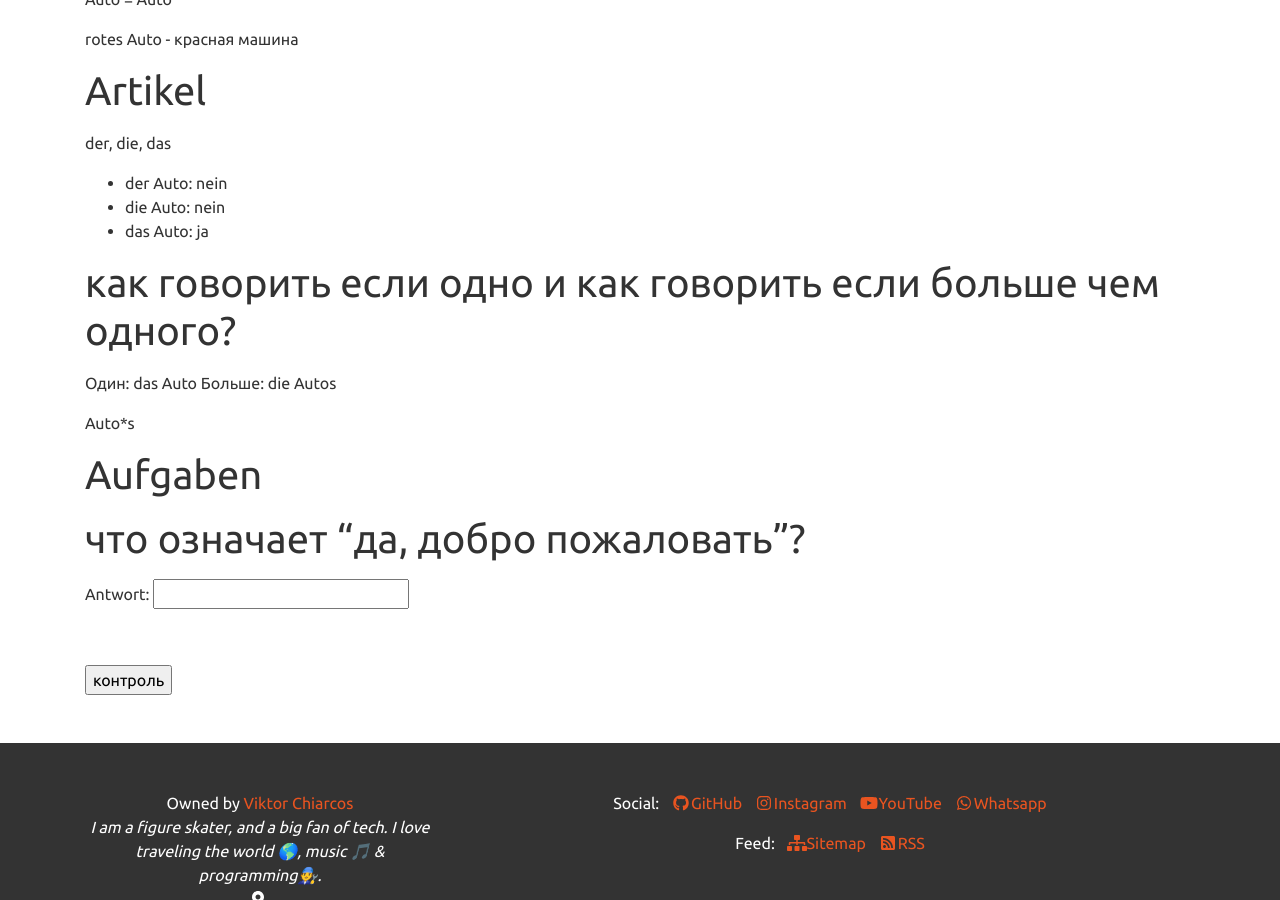
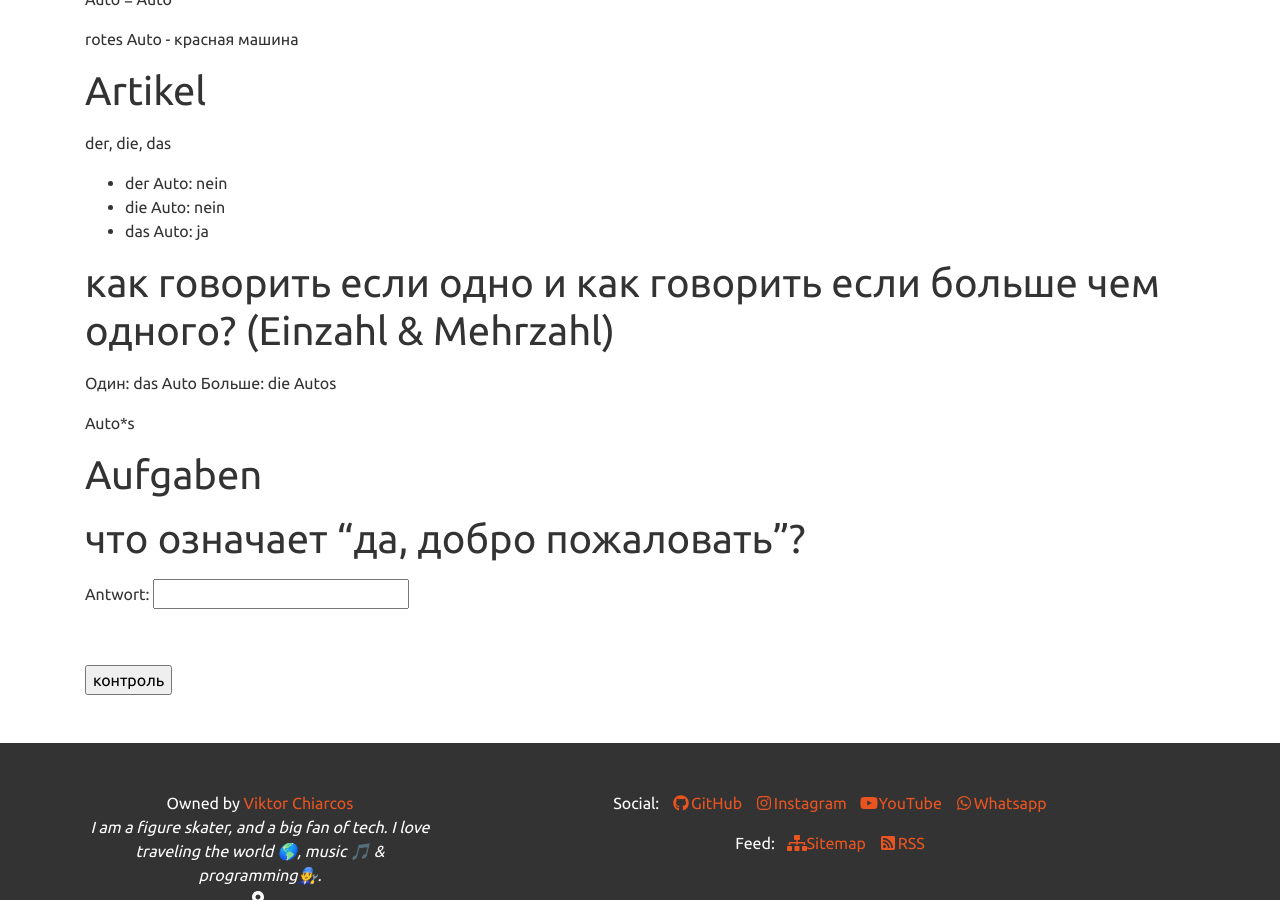
Before and after one commit to viktor-chiarcos/viktor-chiarcos.github.io, a Jekyll site: the page built from _pages/ivan/index.md, in a window 1280 px wide and 900 px high, scrolled down 1243 px. Built offline with Jekyll 4.4.1, drawn with Linux system fonts in a browser that asks for light colours.

Commit message:
index.md aktualisieren

```diff
--- a/_pages/ivan/index.md
+++ b/_pages/ivan/index.md
@@ -57,7 +57,7 @@ der, die, das
 - die Auto: nein
 - das Auto: ja
 
-# как говорить если одно и как говорить если больше чем одного?
+# как говорить если одно и как говорить если больше чем одного? (Einzahl & Mehrzahl)
 
 Один: das Auto
 Больше: die Autos
```
